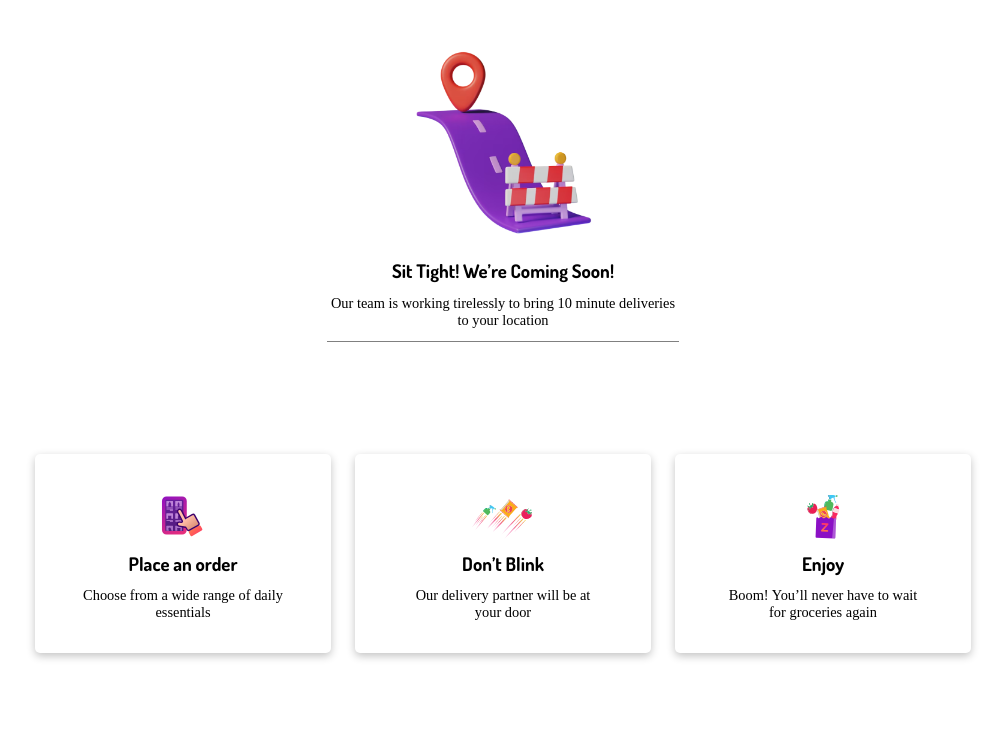
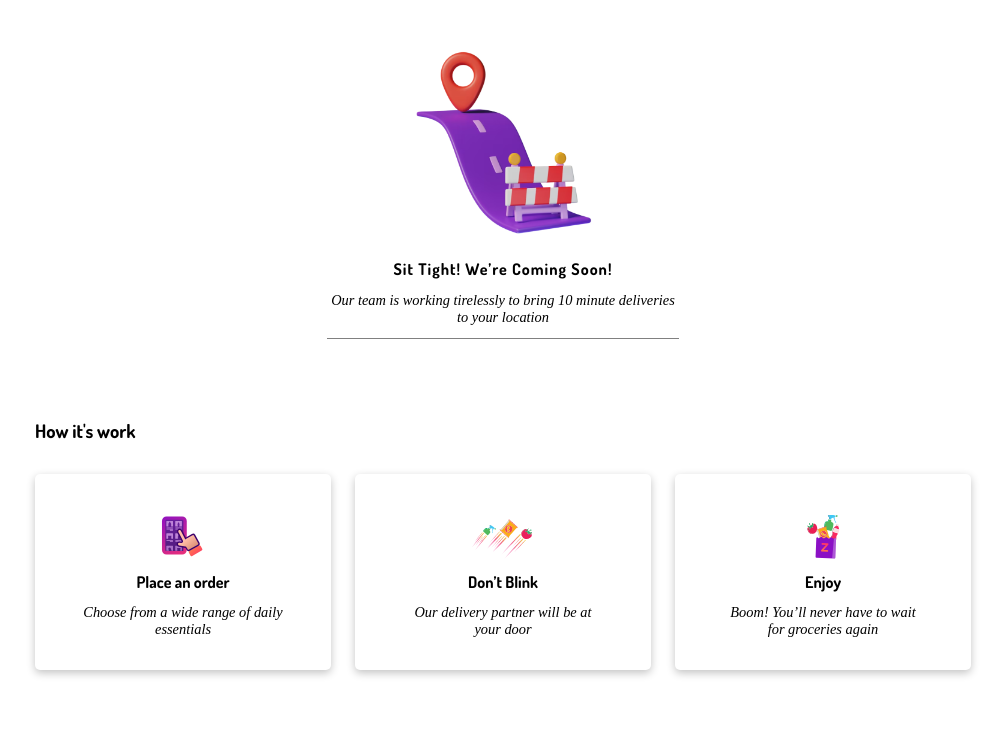
Before and after one commit to Vikaspokhriyal20/zepto, a plain HTML site: page index.html in a window 1280 px wide. Shown: the whole page, without its empty margins (137-1142 px from the left). Drawn offline with Linux system fonts and the light colour scheme; a web font is replaced by a local one.

Commit message:
secound commit

```diff
--- a/index.html
+++ b/index.html
@@ -12,7 +12,7 @@
         <div class="coming-soon">
             <img src="images/unserviceable-graphic.avif" alt="coming-soon">
             <div class="content">
-                <h3>Sit Tight! We’re Coming Soon!</h3>
+                <h4>Sit Tight! We’re Coming Soon!</h4>
                 <p>Our team is working tirelessly to bring 10 minute deliveries to your location</p>
             </div>
         </div>
@@ -20,13 +20,14 @@
 
 
     <div class="container">
+        <h3 class="heading">How it's work</h3>
         <div class="grid-container">
             <div class="child">
                 <div class="img">
                     <img src="images/place-order.svg" alt="place-order">
                 </div>
                 <div class="card-info">
-                    <h3>Place an order</h3>
+                    <h4>Place an order</h4>
                     <p>Choose from a wide range of daily essentials</p>
                 </div>
             </div>
@@ -35,7 +36,7 @@
                     <img src="images/do-not-blink.svg" alt="do-not-blink">
                 </div>
                 <div class="card-info">
-                    <h3>Don’t Blink</h3>
+                    <h4>Don’t Blink</h4>
                     <p>Our delivery partner will be at your door</p>
                 </div>
             </div>
@@ -44,7 +45,7 @@
                     <img src="images/enjoy.svg" alt="enjoy">
                 </div>
                 <div class="card-info">
-                    <h3>Enjoy</h3>
+                    <h4>Enjoy</h4>
                     <p>Boom! You’ll never have to wait for groceries again</p>
                 </div>
             </div>
--- a/style.css
+++ b/style.css
@@ -37,6 +37,12 @@ h1,h2,h3,h4,h5,h6
     margin: 0 auto;
 }
 
+.content h4
+{
+    letter-spacing: 1px;
+
+}
+
 
 .content p
 {
@@ -44,6 +50,7 @@ h1,h2,h3,h4,h5,h6
     font-size: 0.9rem;
     padding: 0.8rem  0rem;
     border-bottom: 0.5px solid grey;
+    font-style: oblique;
 }
 
 .grid-container
@@ -75,6 +82,7 @@ h1,h2,h3,h4,h5,h6
 {
     font-size: 0.9rem;
     padding-top: 0.8rem;
+    font-style: oblique;
 }
 
 
@@ -92,7 +100,7 @@ h1,h2,h3,h4,h5,h6
     {
         flex-direction: row;
         align-items: center;
-        gap: 2rem;
+        gap: 1.5rem;
         padding: 1rem 1rem;
     }
 }
```
